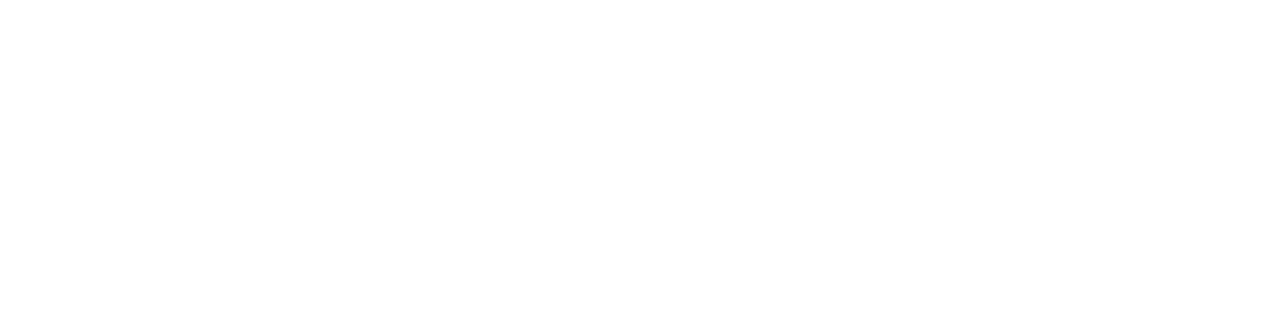
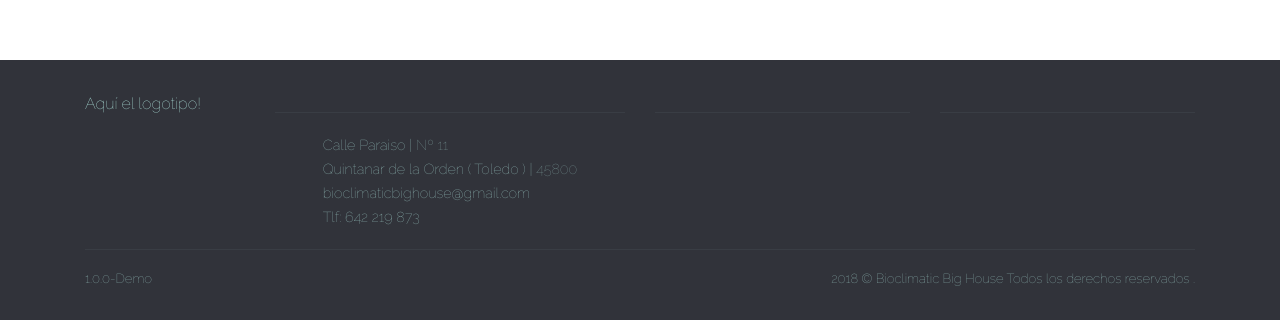
Before and after one commit to jesusbarcam/bioclimatic-pool, an Angular app: page / in a window 1280 px wide. Shown: the part 4740-5060 px from the top of the page. Before the commit the page ends 4800 px from the top, so only its background shows below. Built offline with nearby package versions, Linux system fonts and the light colour scheme.

Commit message:
Added and implemented footer component

```diff
--- a/src/app/app.component.html
+++ b/src/app/app.component.html
@@ -6,3 +6,7 @@
 <div class="pools-section-wrapper">
   <pools-section></pools-section>
 </div>
+
+<div class="app-footer-wrapper">
+  <app-footer></app-footer>
+</div>
--- a/src/app/app.component.scss
+++ b/src/app/app.component.scss
@@ -9,3 +9,8 @@
 .pools-section-wrapper {
   z-index: 0;
 }//pools-section-wrapper
+
+
+.app-footer-wrapper {
+  z-index:0;
+}//app-footer-wrapper
--- a/src/app/app.module.ts
+++ b/src/app/app.module.ts
@@ -6,6 +6,7 @@ import { AppComponent } from './app.component';
 import { PoolsModule } from './modules/pools/pools.module';
 import { PoolsSectionComponent } from './modules/pools/components/pools-section/pools-section.component';
 import { HeaderComponent } from './components/header/header.component';
+import { FooterComponent } from './components/footer/footer.component';
 
 
 @NgModule({
@@ -16,7 +17,8 @@ import { HeaderComponent } from './components/header/header.component';
   ],
   declarations: [
     AppComponent,
-    HeaderComponent
+    HeaderComponent,
+    FooterComponent
   ],
   providers: [],
   bootstrap: [AppComponent]
--- /dev/null
+++ b/src/app/components/footer/footer.component.html
@@ -0,0 +1,70 @@
+<div class="footer-wrapper">
+  <div class="container">
+    <div class="row">
+
+
+      <div class="col-12 col-md-4 col-lg-3 col-xl-2 col-xxl-2">
+        <div class="company-logo-wrapper">
+          <div class="company-logo">
+            Aquí el logotipo!
+            <!--<company-logotype [full]="false" [height]="95"></company-logotype>-->
+          </div>
+        </div>
+      </div>
+
+
+      <div class="col-12 col-sm-6 col-md-4 col-lg-3 col-xl-4">
+        <div class="delimiter-line hidden-sm-up"></div>
+        <div class="company-address-wrapper">
+          <div class="company-address">
+            <!--<p>{{ 'FOOTER_LANDING_ZONE.WHERE_WE_ARE' | translate }}: </p>-->
+            <span>Calle Paraiso | <span>Nº 11</span></span>
+            <span>Quintanar de la Orden ( Toledo ) | <span>45800</span></span>
+            <span>bioclimaticbighouse@gmail.com</span>
+            <span>Tlf: 642 219 873</span>
+          </div>
+        </div>
+      </div>
+
+
+      <div class="col-12 col-sm-6 col-md-4 col-lg-3 col-xl-3">
+          <div class="delimiter-line hidden-sm-up"></div>
+          <div class="company-legal-wrapper">
+            <div class="company-legal">
+              <!--<p>{{ 'FOOTER_LANDING_ZONE.LEGAL_CONDITIONS' | translate }}:</p>
+              <a><span>{{ 'FOOTER_LANDING_ZONE.TERMS' | translate }}</span></a>
+              <a><span>{{ 'FOOTER_LANDING_ZONE.PRIVACY' | translate }}</span></a>
+              <a><span>{{ 'FOOTER_LANDING_ZONE.COOKIES' | translate }}</span></a>-->
+            </div>
+          </div>
+        </div>
+
+
+
+        <div class="col-12 col-md-12 col-lg-3 col-xl-3">
+          <div class="delimiter-line hidden-lg-up"></div>
+          <div class="company-socialmedia">
+            <i class="fa fa-facebook-official" aria-hidden="true"></i>
+            <i class="fa fa-twitter" aria-hidden="true"></i>
+            <i class="fa fa-instagram" aria-hidden="true"></i>
+            <i class="fa fa-google-plus" aria-hidden="true"></i>
+          </div>
+        </div>
+
+    </div>
+
+
+    <div class="row">
+      <div class="col-12">
+
+        <div class="delimiter-line"></div>
+        <div class="legal-info-container" >
+          <span>{{ currentVersion }}</span>
+          <span>{{ currentYear }} &copy; Bioclimatic Big House<span class="hidden-xs-down"> Todos los derechos reservados </span>.</span><!--{{ 'FOOTER_LANDING_ZONE.COPYRIGHT_LABEL' | translate }}-->
+        </div>
+
+      </div>
+    </div>
+
+  </div>
+</div>
--- /dev/null
+++ b/src/app/components/footer/footer.component.scss
@@ -0,0 +1,53 @@
+
+@import "variables";
+@import "classes";
+@import "mixins";
+
+$opacity-text: 0.7;
+
+
+.footer-wrapper {
+  width: 100%;
+  font-weight: 100 !important;
+  padding: 2rem 0rem;
+  color: $color-light;
+  background-color: $color-dark;
+}//footer-wrapper
+
+
+
+.company-address-wrapper {
+  display: flex;
+  justify-content: center;
+
+  .company-address {
+    @extend .font-paragraph;
+    display:flex;
+    flex-direction: column;
+    justify-content: center;
+
+    p {
+      @extend .font-paragraph;
+      margin-bottom: 0 !important;
+    }//p
+
+    span {
+      opacity: $opacity-text;
+    }//contact
+  }//company-address
+}//company-address-wrapper
+
+
+
+.delimiter-line {
+  @include delimiterLine( $color-light );
+}//delimiter-line
+
+
+.legal-info-container {
+  @extend .font-detail;
+  display:flex;
+  align-items: center;
+  justify-content: space-between;
+  opacity: $opacity-text;
+}//legal-info-container
--- /dev/null
+++ b/src/app/components/footer/footer.component.ts
@@ -0,0 +1,27 @@
+import { Component, OnInit } from '@angular/core';
+
+@Component({
+  selector: 'app-footer',
+  templateUrl: './footer.component.html',
+  styleUrls: ['./footer.component.scss']
+})
+export class FooterComponent implements OnInit {
+
+
+
+  constructor() { }
+
+  ngOnInit() {
+  }
+
+
+
+  public get currentYear() {
+    return new Date().getFullYear();
+  }// CurrentYear
+
+  public get currentVersion() {
+    return '1.0.0-Demo';
+  }// CurrentVersion
+
+}// FooterComponent
--- /dev/null
+++ b/src/style-sass/_classes.scss
@@ -0,0 +1,55 @@
+
+@import 'variables';
+
+
+// NOTE: Medium size of application fonts
+.font-paragraph {
+  font-size: $fontSize-paragraph;
+  line-height: $fontSize-paragraph + 0.6rem;
+  font-weight: 100 !important;
+}//font-paragraph
+
+.font-paragraph-bold {
+  @extend .font-paragraph;
+  font-weight: 300;
+}//font-paragraph
+
+
+
+
+// NOTE: Small fonts of application
+.font-detail {
+  font-size: $fontSize-detail;
+  line-height: $fontSize-detail + 0.3rem;
+  font-weight: 100 !important;
+}//font-detail
+
+.font-detail-bold {
+  @extend .font-detail;
+  font-weight: 300 !important;
+}//font-detail-bold
+
+
+
+.bio-section {
+  width: 100%;
+  margin-top: 4.5rem;
+  font-size: $fontSize-paragraph;
+}//bio-section
+
+
+.bio-section-title {
+  font-size:$fontSize-title + 0.5rem;
+  font-weight: bolder;
+  margin-bottom: 0 !important;
+}//bio-section-title
+
+
+.bio-section-subtitle {
+  width: 100%;
+  font-size:$fontSize-subtitle;
+  font-weight: 100;
+  padding:0.2rem;
+  margin-bottom:1rem;
+  background-color: rgba($color-company,0.3);
+}//bio-section-subtitle
--- /dev/null
+++ b/src/style-sass/_mixins.scss
@@ -0,0 +1,8 @@
+@import 'variables';
+
+
+@mixin delimiterLine( $color ) {
+  border-bottom: 1px solid $color;
+  opacity: 0.05;
+  margin:$margin-between-components 0px;
+}//delimiterLine
--- a/src/style-sass/_variables.scss
+++ b/src/style-sass/_variables.scss
@@ -1,8 +1,15 @@
 
-
-
-$fontFamily: 'Quicksand', Geneva, Verdana, sans-serif;
-
+$fontFamily: 'Raleway', Geneva, Verdana, sans-serif;
 
 $color-app: #439dce;
 $color-company: #AFFD89;
+$color-dark:#31333a;
+$color-light:#c0fcf3;
+
+$fontSize-title: 2.5rem;
+$fontSize-subtitle: 1.7rem;
+$fontSize-widget: 0.95rem;
+$fontSize-paragraph: 0.9rem;
+$fontSize-detail: 0.82rem;
+
+$margin-between-components:20px;
--- a/src/styles.scss
+++ b/src/styles.scss
@@ -1,11 +1,17 @@
 /* You can add global styles to this file, and also import other style files */
-@import url('https://fonts.googleapis.com/css?family=Quicksand:300,400');
 @import "~bootstrap/dist/css/bootstrap.css";
+@import url('https://fonts.googleapis.com/css?family=Raleway:100,300,400');
 @import "variables";
 
 body {
-  font-family: $fontFamily;
-  font-weight: 300;
+  font-family: $fontFamily !important;
+  font-weight: 100 !important;
   padding: 0;
   margin: 0;
 }//body
+
+
+
+.debug {
+  border: 1px solid violet !important;
+}//debug
```
Also changed, not shown: 1 other file (tests, documents, lock files or other folders).
